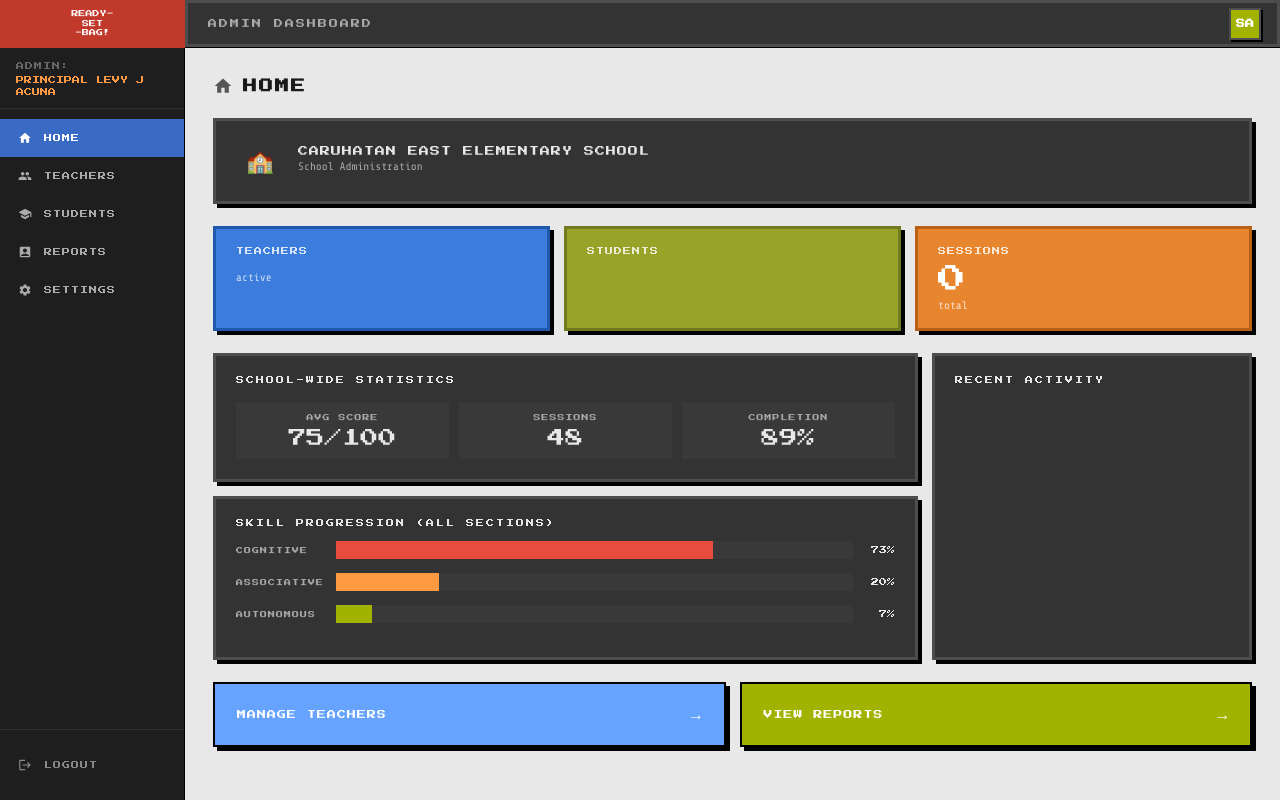
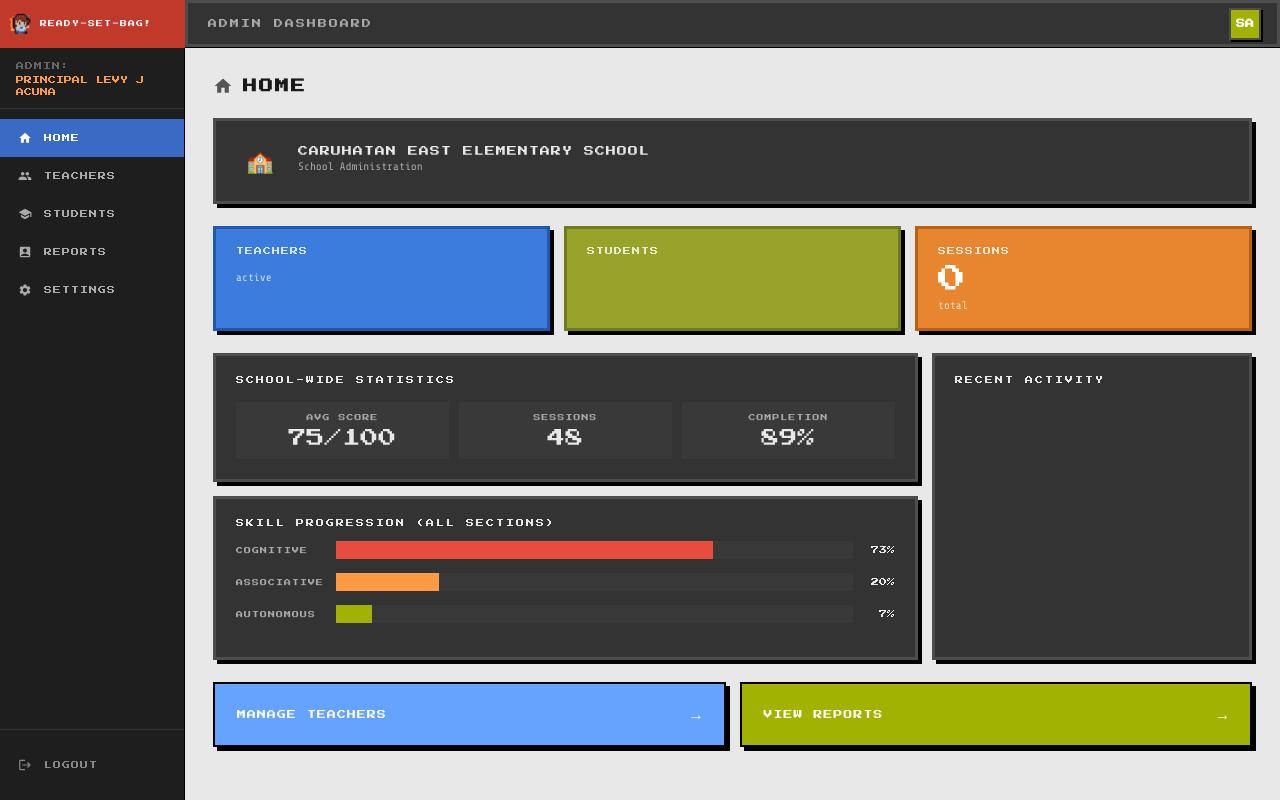
Before and after one commit to pittyu89/Ready-Set-Bag, a website: page admin/dashboard.html in a window 1280 px wide. Drawn offline with nearby package versions, Linux system fonts and the light colour scheme; no server answers; sample sign-in values are in the browser's storage.

Commit message:
added logo

```diff
--- a/admin/dashboard.css
+++ b/admin/dashboard.css
@@ -66,13 +66,30 @@ body {
   height: 48px;
   display: flex;
   align-items: center;
-  justify-content: center;
+  justify-content: flex-start;
+  gap: 8px;
+  padding-left: 8px;
+  flex-shrink: 0;
+}
+
+.topbar-logo-img {
+  width: 24px;
+  height: 24px;
+  object-fit: contain;
+  display: block;
+}
+
+.topbar-logo-text {
   font-family: var(--pixel);
   font-size: 7px;
   color: #fff;
-  text-align: center;
-  line-height: 1.4;
-  flex-shrink: 0;
+  text-align: left;
+  line-height: 1;
+  white-space: nowrap;
+  letter-spacing: 1px;
+  max-width: 120px;
+  overflow: hidden;
+  text-overflow: ellipsis;
 }
 
 .topbar-title {
@@ -396,6 +413,20 @@ body {
   align-items: center;
   gap: 10px;
   margin-bottom: 14px;
+}
+
+/* ---- MOBILE: hide long logo text to prevent clipping ---- */
+@media (max-width: 480px) {
+  .topbar-logo-text { display: none !important; }
+  .topbar-logo { width: 56px; padding-left: 6px; }
+  .topbar-logo-img { width: 20px; height: 20px; }
+}
+
+/* ---- TABLET: treat like mobile - hide text and make icon fill red container ---- */
+@media (max-width: 1024px) {
+  .topbar-logo-text { display: none !important; }
+  .topbar-logo { width: 185px; padding-left: 0; justify-content: center; }
+  .topbar-logo-img { width: 100%; height: 100%; max-width: 185px; max-height: 48px; object-fit: contain; }
 }
 
 .skill-bar-label {
--- a/admin/dashboard.html
+++ b/admin/dashboard.html
@@ -6,11 +6,15 @@
   <title>Ready-Set-Bag! Admin Dashboard</title>
   <link href="https://fonts.googleapis.com/css2?family=Press+Start+2P&family=Share+Tech+Mono&display=swap" rel="stylesheet">
   <link rel="stylesheet" href="dashboard.css">
+  <link rel="icon" type="image/png" sizes="256x256" href="../images/logo.png">
 </head>
 <body>
 
 <div class="topbar">
-  <div class="topbar-logo">READY-<br>SET<br>-BAG!</div>
+  <div class="topbar-logo">
+    <img src="../images/logo.png" alt="Ready-Set-Bag" class="topbar-logo-img">
+    <div class="topbar-logo-text">READY-SET-BAG!</div>
+  </div>
   <div class="topbar-center">
     <div class="topbar-title" id="topbar-title">ADMIN DASHBOARD</div>
     <div class="avatar-dropdown">
--- a/teacher/dashboard.css
+++ b/teacher/dashboard.css
@@ -58,13 +58,44 @@ body {
   height: 48px;
   display: flex;
   align-items: center;
-  justify-content: center;
+  justify-content: flex-start;
+  gap: 8px;
+  padding-left: 8px;
+  flex-shrink: 0;
+}
+
+.topbar-logo-img {
+  width: 24px;
+  height: 24px;
+  object-fit: contain;
+  display: block;
+}
+
+.topbar-logo-text {
   font-family: var(--pixel);
-  font-size: 7px;
+  font-size: 8px;
   color: #fff;
-  text-align: center;
-  line-height: 1.4;
-  flex-shrink: 0;
+  text-align: left;
+  line-height: 1;
+  white-space: nowrap;
+  letter-spacing: 1px;
+  max-width: 120px;
+  overflow: hidden;
+  text-overflow: ellipsis;
+}
+
+/* ---- MOBILE: hide long logo text to prevent clipping ---- */
+@media (max-width: 480px) {
+  .topbar-logo-text { display: none !important; }
+  .topbar-logo { width: 56px; padding-left: 6px; }
+  .topbar-logo-img { width: 20px; height: 20px; }
+}
+
+/* ---- TABLET: treat like mobile - hide text and make icon fill red container ---- */
+@media (max-width: 1024px) {
+  .topbar-logo-text { display: none !important; }
+  .topbar-logo { width: 185px; padding-left: 0; justify-content: center; }
+  .topbar-logo-img { width: 100%; height: 100%; max-width: 185px; max-height: 48px; object-fit: contain; }
 }
 
 .topbar-title {
```
Also changed, not shown: index.html (+1 -0 lines), landing.html (+1 -0 lines), teacher/dashboard.html (+5 -1 lines), images/logo.png (added).
